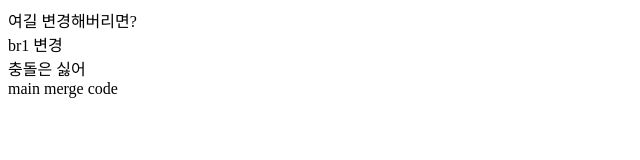
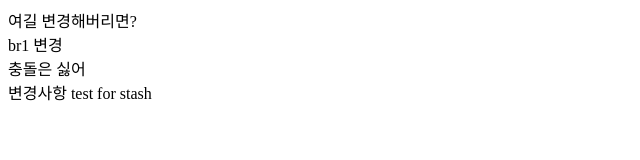
Before and after one commit to jeagwanglee/My-Team-Project, a plain HTML site: page index.html in a window 1280 px wide. Shown: the full height of the page, 0-640 px from the left. Drawn offline with Linux system fonts and the light colour scheme.

Commit message:
스태쉬 머지 컨플릭트 완료

```diff
--- a/index.html
+++ b/index.html
@@ -10,6 +10,6 @@
     <div>여길 변경해버리면?</div>
     <div>br1 변경</div>
     <div>충돌은 싫어</div>
-    <div>main merge code</div>
+    <div>변경사항 test for stash</div>
   </body>
 </html>
```
